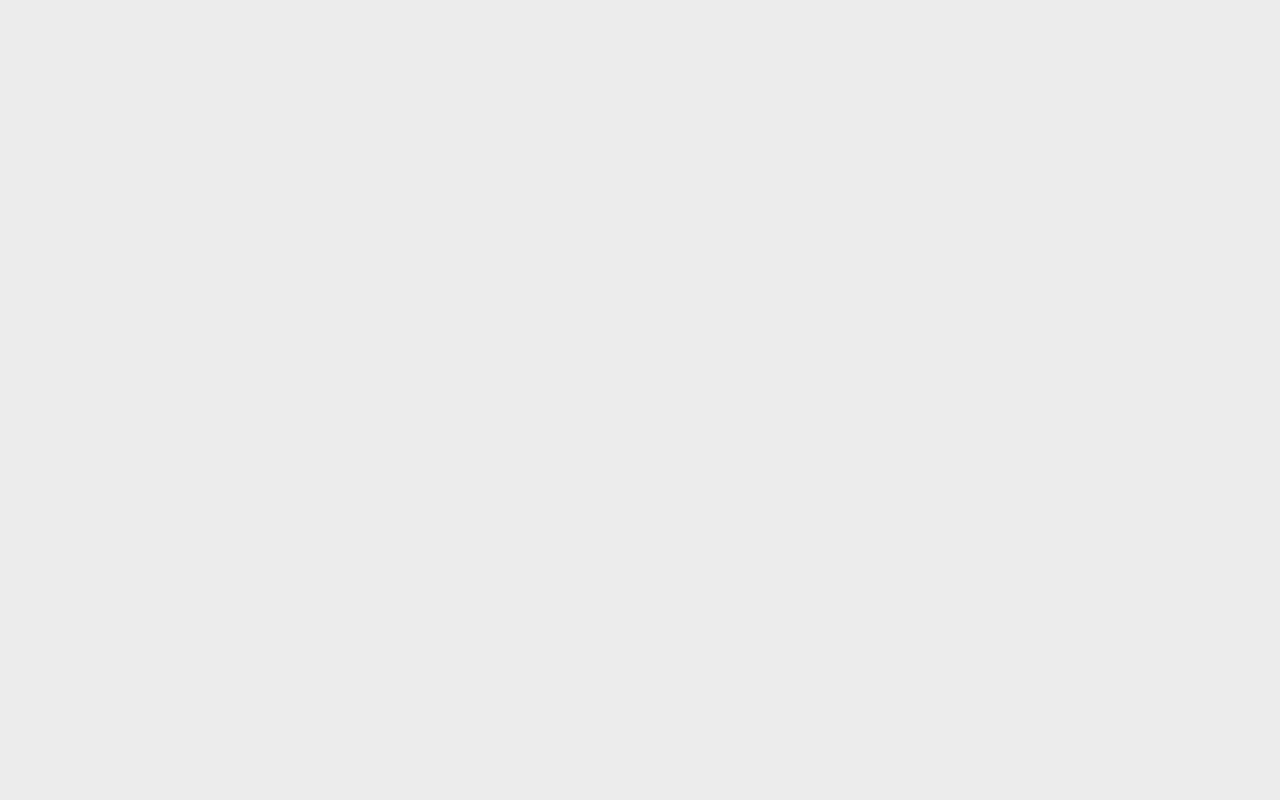
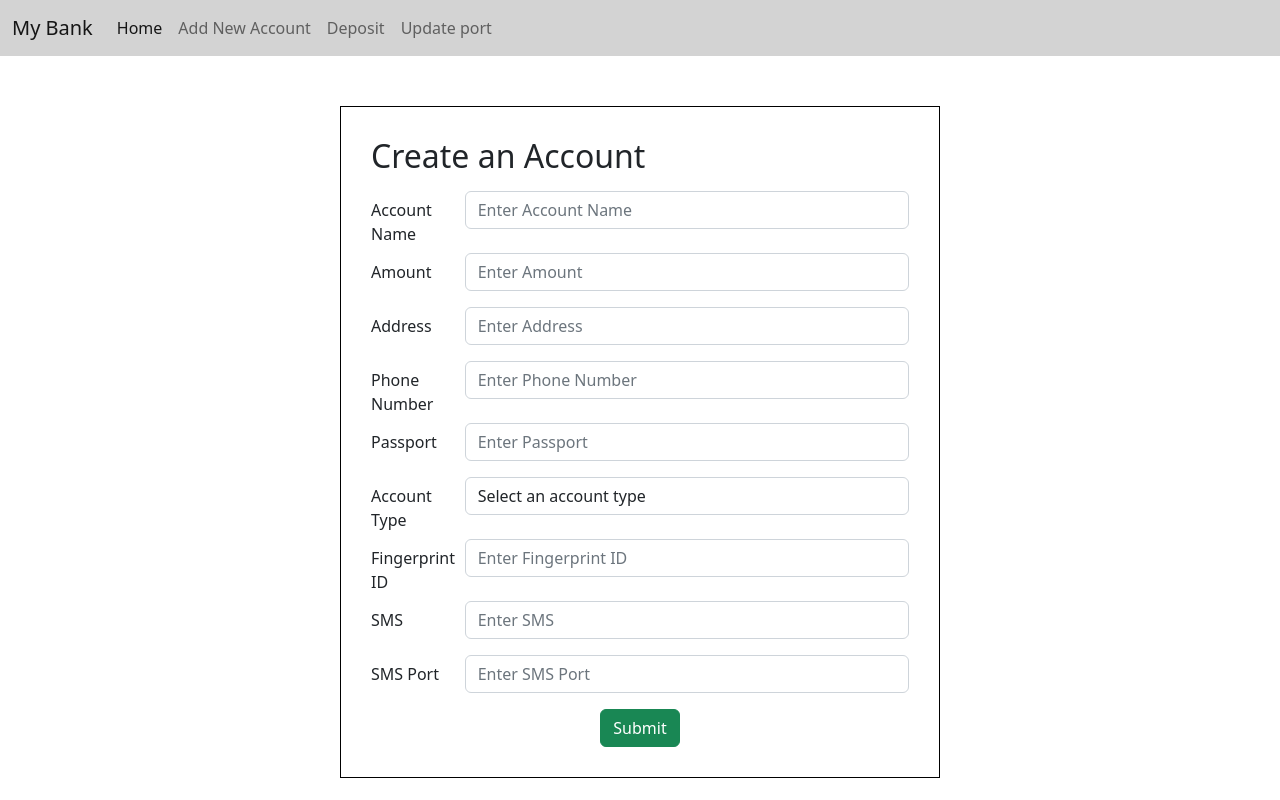
Before and after one commit to 08-Aditya-Mishra/VB6Migration-Frontend, a React (Create React App) app: page /createaccount in a window 1280 px wide. Before the commit this address had no page. Built offline with nearby package versions, Linux system fonts and the light colour scheme.

Commit message:
chnagedUI,intgrated CreateAcc,deposit with backend

```diff
--- a/package.json
+++ b/package.json
@@ -6,10 +6,12 @@
     "@testing-library/jest-dom": "^5.16.5",
     "@testing-library/react": "^13.4.0",
     "@testing-library/user-event": "^13.5.0",
+    "axios": "^1.2.3",
+    "bootstrap": "^5.2.3",
     "react": "^18.2.0",
     "react-dom": "^18.2.0",
     "react-router-dom": "^6.6.2",
-    "react-scripts": "5.0.1",
+    "react-scripts": "^5.0.1",
     "web-vitals": "^2.1.4"
   },
   "scripts": {
--- a/src/App.js
+++ b/src/App.js
@@ -3,13 +3,17 @@ import './App.css';
 import Login from './Components/Login';
 import Deposit from './Components/depost_1';
 import Home from "./Components/Home";
+import CreateAccount from "./Components/CreateAccount";
+import Navbar from "./Components/Navbar";
 const App = () => {
   return (
     <>
       <Routes>
         <Route exact path="/" element={<Home/>}/>
         <Route exact path="/login" element={<Login/>}></Route>
-        <Route exact path="/depost_1" element={<Deposit/>}></Route>
+        <Route exact path="/navbar" element={<Navbar/>}></Route>
+        <Route exact path="/createaccount" element={<CreateAccount/>}></Route>
+        <Route exact path="/deposit" element={<Deposit/>}></Route>
       </Routes>
 
     </>
--- /dev/null
+++ b/src/Components/CreateAccount.js
@@ -0,0 +1,114 @@
+import React, { useState } from 'react';
+import axios from 'axios';
+import Navbar from './Navbar';
+
+const CreateAccount = () => {
+
+    const [data, setData] = useState({
+        accountName: "",
+        amount: "",
+        address: "",
+        phoneNo: "",
+        passport: "",
+        accountType: "",
+        fingerprintID: "",
+        sms: "",
+        smsPort: ""
+
+    })
+    function handle(e) {
+        const newdata = { ...data }
+        newdata[e.target.id] = e.target.value
+        setData(newdata)
+    }
+
+    const handleSubmit = (event) => {
+        event.preventDefault()
+        axios.post('http://localhost:5058/api/Account', data)
+            .then(response => {
+                console.log(response)
+            })
+            .catch(error => {
+                console.log(error)
+            })
+        console.log(data)
+    }
+
+
+
+    return (
+        <>
+            <Navbar />
+            <div className='mt-5 container'>
+                <form onSubmit={handleSubmit} className="form-group mx-auto" style={{ width: "600px", marginTop: "50px", border: "1px solid black", padding: "30px" }}>
+                <h2 className="mb-3">Create an Account</h2>
+                    <div class="form-group row">
+                        <label for="accountName" class="col-sm-2 col-form-label">Account Name</label>
+                        <div class="col-sm-10">
+                            <input onChange={(e) => handle(e)} value={data.accountName} type="text" class="form-control mb-2" id="accountName" placeholder="Enter Account Name" required />
+                        </div>
+                    </div>
+                    <div class="form-group row">
+                        <label for="amount" class="col-sm-2 col-form-label">Amount</label>
+                        <div class="col-sm-10">
+                            <input onChange={(e) => handle(e)} value={data.amount} type="number" class="form-control mb-3" id="amount" placeholder="Enter Amount" required />
+                        </div>
+                    </div>
+                    <div class="form-group row">
+                        <label for="address" class="col-sm-2 col-form-label">Address</label>
+                        <div class="col-sm-10">
+                            <input onChange={(e) => handle(e)} value={data.address} type="text" class="form-control mb-3" id="address" placeholder="Enter Address" required />
+                        </div>
+                    </div>
+                    <div class="form-group row">
+                        <label for="phoneNo" class="col-sm-2 col-form-label">Phone Number</label>
+                        <div class="col-sm-10">
+                            <input onChange={(e) => handle(e)} value={data.phoneNo} type="tel" class="form-control mb-3" id="phoneNo" placeholder="Enter Phone Number" required />
+                        </div>
+                    </div>
+                    <div class="form-group row">
+                        <label for="passport" class="col-sm-2 col-form-label">Passport</label>
+                        <div class="col-sm-10">
+                            <input onChange={(e) => handle(e)} value={data.passport} type="text" class="form-control mb-3" id="passport" placeholder="Enter Passport" required />
+                        </div>
+                    </div>
+                    <div class="form-group row">
+                        <label for="accountType" class="col-sm-2 col-form-label">Account Type</label>
+                        <div class="col-sm-10">
+                            <select onChange={(e) => handle(e)} class="form-control mb-3" id="accountType" required defaultValue={data.accountType}>
+                                <option value="" disabled>Select an account type</option>
+                                <option value="Savings">Savings</option>
+                                <option value="Current">Current</option>
+                            </select>
+
+                        </div>
+                    </div>
+                    <div class="form-group row">
+                        <label for="fingerprintID" class="col-sm-2 col-form-label">Fingerprint ID</label>
+                        <div class="col-sm-10">
+                            <input onChange={(e) => handle(e)} value={data.fingerprintID} type="text" class="form-control mb-3" id="fingerprintID" placeholder="Enter Fingerprint ID" required />
+                        </div>
+                    </div>
+                    <div class="form-group row">
+                        <label for="sms" class="col-sm-2 col-form-label">SMS</label>
+                        <div class="col-sm-10">
+                            <input onChange={(e) => handle(e)} value={data.sms} type="text" class="form-control mb-3" id="sms" placeholder="Enter SMS" required />
+                        </div>
+                    </div>
+                    <div class="form-group row">
+                        <label for="smsPort" class="col-sm-2 col-form-label">SMS Port</label>
+                        <div class="col-sm-10">
+                            <input onChange={(e) => handle(e)} value={data.smsPort} type="text" class="form-control mb-3" id="smsPort" placeholder="Enter SMS Port" required />
+                        </div>
+                    </div>
+                    <div class="d-flex justify-content-center">
+                        <button type="submit" class="btn btn-success mx-auto">Submit</button>
+                    </div>
+                </form>
+            </div>
+        </>
+    );
+}
+
+
+export default CreateAccount;
--- a/src/Components/Home.js
+++ b/src/Components/Home.js
@@ -1,10 +1,16 @@
-import Navbar from "./Navbar"
-const Home=()=>{
-    return(
-        <>
-            <Navbar/>
+import React from 'react';
+import './style.css';
+import { Link } from 'react-router-dom';
 
-        </>
-    )
+
+const Home = () => {
+    return (
+        <div className='homeButton-container'>
+            <button className='homeButton1'>ATM</button>
+            <Link to="/login">
+                <button className='homeButton2'>Bank</button>
+            </Link>
+        </div>
+    );
 }
 export default Home
--- a/src/Components/Login.js
+++ b/src/Components/Login.js
@@ -1,31 +1,8 @@
-import Navbar from "./Navbar";
 import { Link } from "react-router-dom";
+
 const Login = () => {
     return (
         <>
-             <nav class="navbar navbar-expand-lg" style={{ backgroundColor: "#d3d3d3" }}>
-                <div class="container-fluid">
-                    <a class="navbar-brand" href="#">My Bank</a>
-                    <button class="navbar-toggler" type="button" data-bs-toggle="collapse" data-bs-target="#navbarSupportedContent" aria-controls="navbarSupportedContent" aria-expanded="false" aria-label="Toggle navigation">
-                        <span class="navbar-toggler-icon"></span>
-                    </button>
-                    <div class="collapse navbar-collapse" id="navbarSupportedContent">
-                        <ul class="navbar-nav me-auto mb-2 mb-lg-0">
-                            <li class="nav-item">
-                                <a class="nav-link active" aria-current="page" href="/">Home</a>
-                            </li>
-                            <li class="nav-item">
-                                <a class="nav-link" href="#">Add New Account</a>
-                            </li>
-
-
-
-                        </ul>
-
-                    </div>
-                </div>
-            </nav>
-
                 <form className="mt-6 container col-sm-4 p-5" style={{marginTop:"100px",border:"1px solid black"}}>
                 <h2>Login Here</h2>
                     <div class="mb-3">
@@ -37,7 +14,9 @@ const Login = () => {
                         <label for="exampleInputPassword1" class="form-label">Password</label>
                         <input type="password" class="form-control" id="exampleInputPassword1" />
                     </div>
-                    <button type="submit" class="btn btn-primary">Submit</button>
+                    <Link to="/navbar">
+                    <button type="submit"  class="btn btn-dark">Login</button>
+                    </Link>
                 </form>
 
         </>
--- a/src/Components/Navbar.js
+++ b/src/Components/Navbar.js
@@ -1,9 +1,9 @@
 import { Link } from "react-router-dom";
+import './style.css';
 
 const Navbar = () => {
     return (
         <>
-
             <nav class="navbar navbar-expand-lg" style={{ backgroundColor: "#d3d3d3" }}>
                 <div class="container-fluid">
                     <a class="navbar-brand" href="#">My Bank</a>
@@ -13,24 +13,18 @@ const Navbar = () => {
                     <div class="collapse navbar-collapse" id="navbarSupportedContent">
                         <ul class="navbar-nav me-auto mb-2 mb-lg-0">
                             <li class="nav-item">
-                                <a class="nav-link active" aria-current="page" href="#">Home</a>
+                                <a class="nav-link active" href="/" aria-current="page">Home</a>
                             </li>
                             <li class="nav-item">
-                                <a class="nav-link" href="#">Add New Account</a>
+                                <a class="nav-link" href="/createaccount">Add New Account</a>
                             </li>
-
-
-
-
-
+                            <li class="nav-item">
+                                <a class="nav-link" href="/deposit">Deposit</a>
+                            </li>
+                            <li class="nav-item">
+                                <a class="nav-link" href="#">Update port</a>
+                            </li>
                         </ul>
-                            <div class="d-flex">
-                                <Link to="login" class="btn btn-outline-success nav-link p-2">login</Link>
-                            </div>
-                        {/* <form class="d-flex" role="search">
-                            <button class="btn btn-outline-success" type="submit"><Link to="login" class="btn btn-outline-success nav-link">Login</Link></button>
-                        </form> */}
-
                     </div>
                 </div>
             </nav>
--- a/src/Components/depost_1.js
+++ b/src/Components/depost_1.js
@@ -1,47 +1,52 @@
-import Navbar from "./Navbar"
-import { Link } from "react-router-dom";
-const Deposit=()=>{
-    return(
+import React, { useState } from 'react';
+import axios from 'axios';
+import Navbar from './Navbar';
+import { Link } from 'react-router-dom';
+
+const Deposit = () => {
+    const [data, setData] = useState({
+        accountNo: "",
+        transactionAmount: "",
+    })
+    function handle(e) {
+        const newdata = { ...data }
+        newdata[e.target.id] = e.target.value
+        setData(newdata)
+    }
+
+    const handleSubmit = (event) => {
+        event.preventDefault()
+        axios.post('http://localhost:5058/Transaction/deposit', data)
+            .then(response => {
+                console.log(response)
+            })
+            .catch(error => {
+                console.log(error)
+            })
+        console.log(data)
+    }
+
+    return (
         <>
-           <nav class="navbar navbar-expand-lg" style={{ backgroundColor: "#d3d3d3" }}>
-                <div class="container-fluid">
-                    <a class="navbar-brand" href="#">My Bank</a>
-                    <button class="navbar-toggler" type="button" data-bs-toggle="collapse" data-bs-target="#navbarSupportedContent" aria-controls="navbarSupportedContent" aria-expanded="false" aria-label="Toggle navigation">
-                        <span class="navbar-toggler-icon"></span>
-                    </button>
-                    <div class="collapse navbar-collapse" id="navbarSupportedContent">
-                        <ul class="navbar-nav me-auto mb-2 mb-lg-0">
-                            <li class="nav-item">
-                                <a class="nav-link active" aria-current="page" href="#">Home</a>
-                            </li>
-                            <li class="nav-item">
-                                <a class="nav-link" href="#">Add New Account</a>
-                            </li>
+            <Navbar />
+            <form onSubmit={handleSubmit} className="mt-5 container col-sm-4 p-5 " style={{ marginTop: "100px", border: "1px solid black" }}>
+                <h2 className="mb-3">Account Deposit</h2>
+                <div class="mb-3">
+                    <label for="accountNo" class="form-label">Account Number</label>
+                    <input onChange={(e) => handle(e)} value={data.accountNo} type="number" class="form-control" id="accountNo" placeholder="Enter Account No" required />
 
-                            <li class="nav-item">
-                               <Link to="deposit" class="nav-link">Deposit</Link>
-                            </li>
-
-                        </ul>
-
-                    </div>
                 </div>
-            </nav>
-                <form className="mt-5 container col-sm-4 p-5 " style={{marginTop:"100px",border:"1px solid black"}}>
-                <h2 className="mb-3">Account Deposit</h2>
-                    <div class="mb-3">
-                        <label for="exampleInputEmail1" class="form-label">Account Number</label>
-                        <input type="email" class="form-control" id="exampleInputEmail1" aria-describedby="emailHelp" />
-
-                    </div>
-                    <div class="mb-3">
-                        <label for="exampleInputPassword1" class="form-label">Amount</label>
-                        <input type="password" class="form-control" id="exampleInputPassword1" />
-                    </div>
-                    <button type="submit" class="btn btn-primary ">Deposit</button>
-                    <button type="submit" class="btn btn-primary m-4">Exit</button>
-                </form>
+                <div class="mb-3">
+                    <label for="TransactionAmount" class="form-label">Transaction Amount</label>
+                    <input onChange={(e) => handle(e)} value={data.transactionAmount} type="number" class="form-control" id="transactionAmount" placeholder="Enter transaction Amount" required />
+                </div>
+                <button type="submit" class="btn btn-light ">Deposit</button>
+                <Link to="/navbar">
+                <button class="btn btn-dark m-4">Cancel</button>
+                </Link>
+            </form>
         </>
     )
+
 }
 export default Deposit
--- a/src/Components/style.css
+++ b/src/Components/style.css
@@ -3,5 +3,35 @@
     margin:0;
 }
 body{
-    background-color: #ececec;
+    background-color: #d3d3d3;
 }
+
+.Link{
+    text-decoration: 'none';
+}
+
+.homeButton-container {
+    display: flex;
+    justify-content: center;
+    align-items: center;
+    height: 100vh;
+}
+
+.homeButton1 {
+    padding: 20px 40px;
+    background-color: #4CAF50;
+    color: white;
+    border: none;
+    margin: 10px;
+    cursor: pointer;
+    font-size: 20px;
+}
+.homeButton2 {
+    padding: 20px 40px;
+    background-color: #13aaf1;
+    color: white;
+    border: none;
+    margin: 10px;
+    cursor: pointer;
+    font-size: 20px;
+}
--- a/src/index.js
+++ b/src/index.js
@@ -4,6 +4,7 @@ import './index.css';
 import App from './App';
 import  './Components/style.css';
 import { BrowserRouter } from "react-router-dom";
+import 'bootstrap/dist/css/bootstrap.min.css';
 
 const root = ReactDOM.createRoot(document.getElementById('root'));
 root.render(
```
Also changed, not shown: 1 other file (tests, documents, lock files or other folders).
